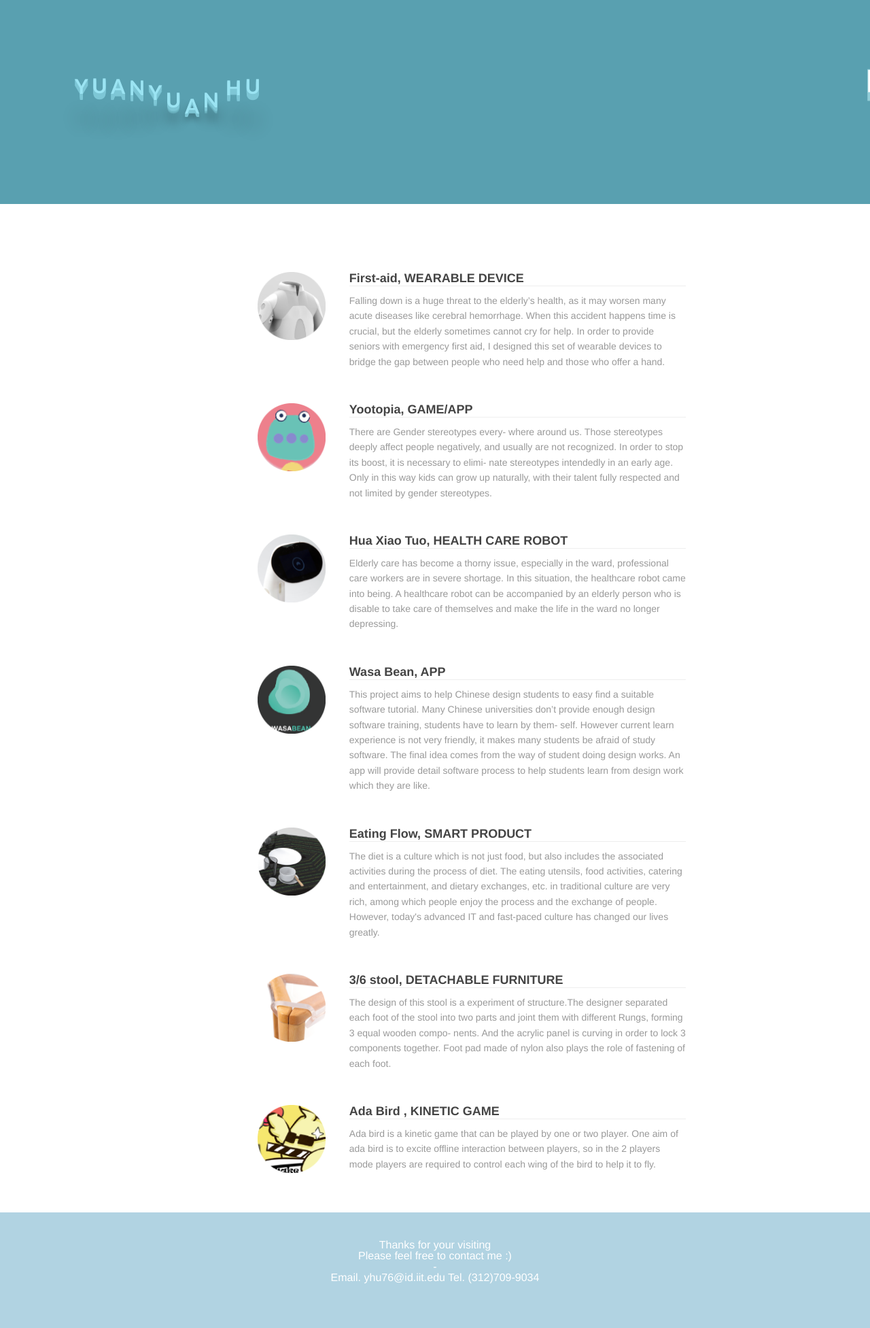
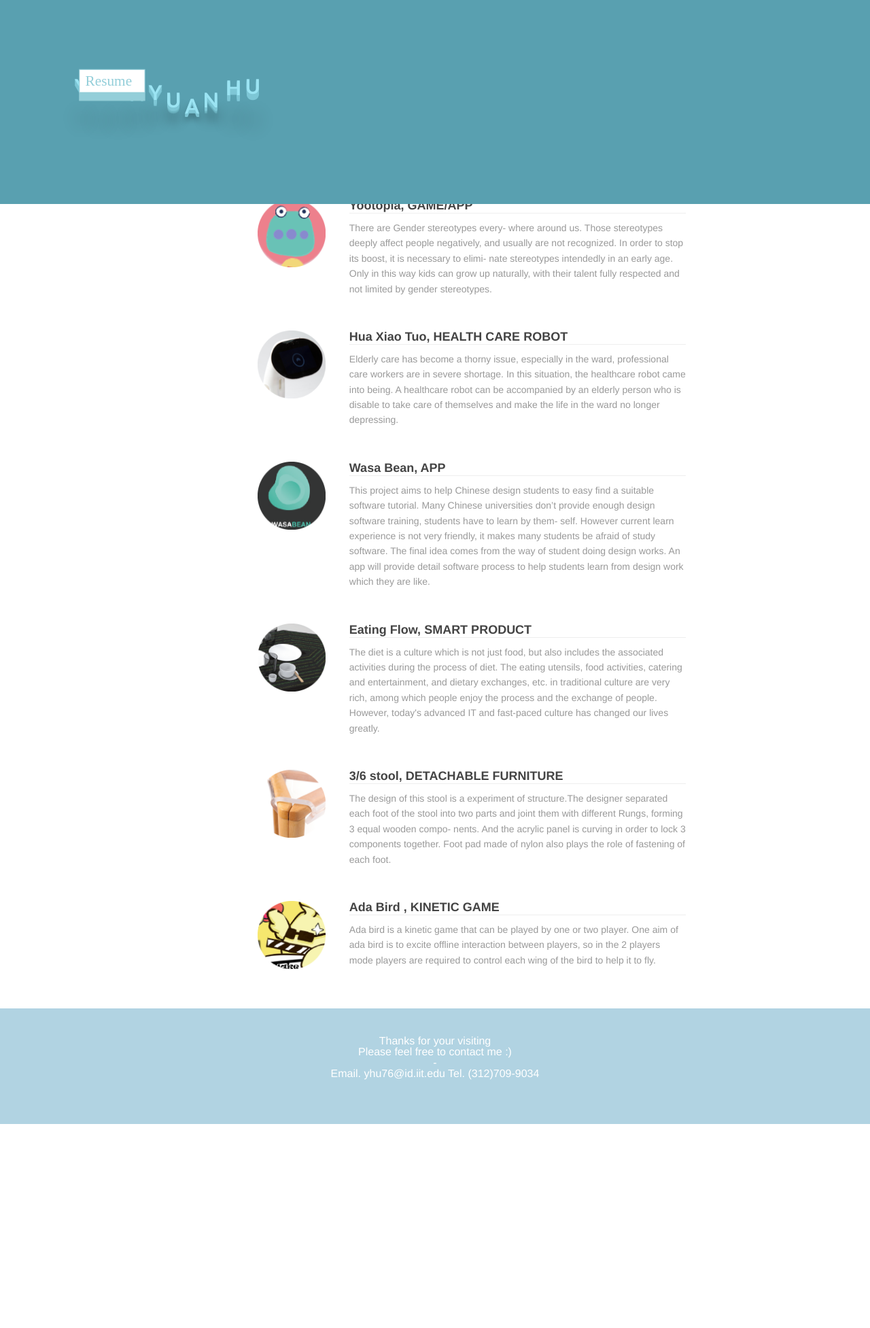
Before and after one commit to yuanyuanhu96/Potfolio-Archive, a Jekyll site: the page built from index.md, in a window 1280 px wide. Shown: the whole page at 68% size. Built offline with Jekyll 4.4.1, drawn with Linux system fonts in a browser that asks for light colours; after the commit the page ends 1653 px from its top, so only the background shows below that.

Commit message:
Update style.css

```diff
--- a/_includes/style.css
+++ b/_includes/style.css
@@ -175,7 +175,7 @@ a.NaviProject:hover {background-color:#9BE4F3;}
 
 
 .index-wrapper .aside {
-  position: relative;
+  position: absolute;
   top: 0;
   left: 0;
    width: 100%;
@@ -184,7 +184,7 @@ a.NaviProject:hover {background-color:#9BE4F3;}
 }
 @media screen and (max-width: 767px) {
   .index-wrapper .aside {
-    position: relative;
+    position: absolute;
     width: 100%;
     height: 200px;
     max-width: none;
@@ -322,8 +322,8 @@ h1 span:nth-child(11) {
 }
 
 .resume
-{  position: relative;
-	margin-right: 20px;
+{  position: absolute;
+margin-right: 100px;
  width: 100px;
   height: 50px;
  float: right;
```
